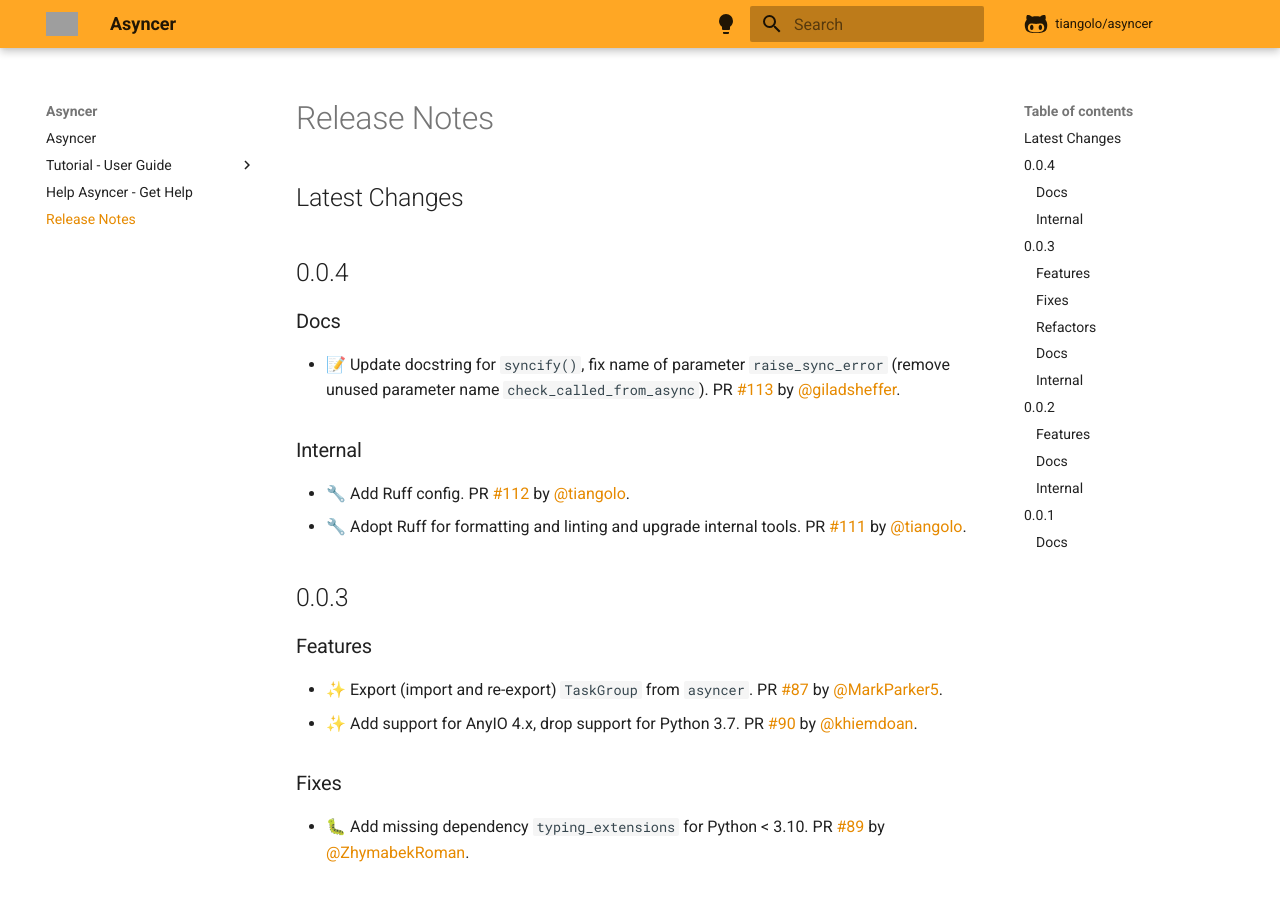
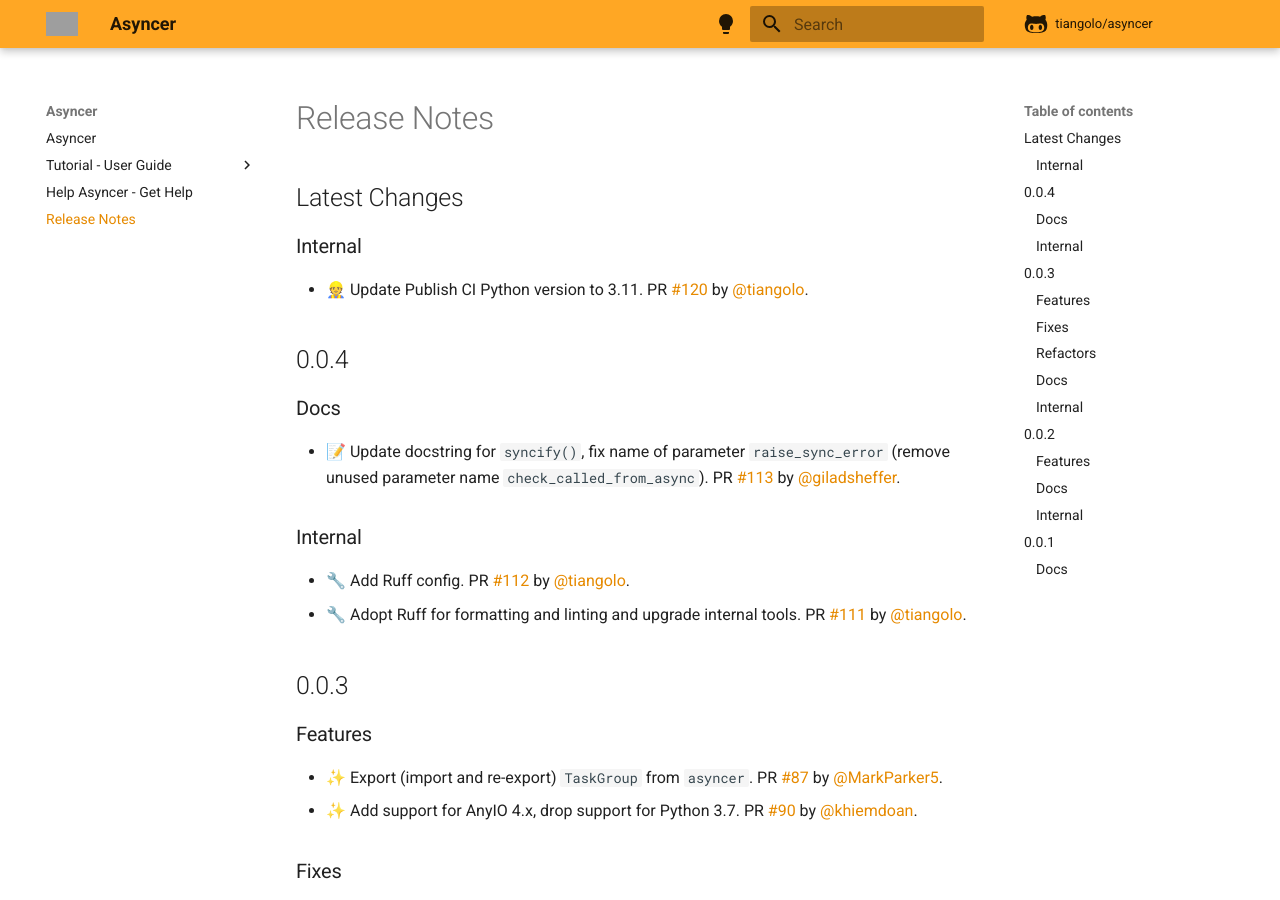
Before and after one commit to fastapi/asyncer, an MkDocs documentation site: the page built from docs/release-notes.md, in a window 1280 px wide and 900 px high. Built offline with MkDocs 1.6.1 and Material for MkDocs 9.7.7, drawn with Linux system fonts in a browser that asks for light colours; comment, search, counter and statistics services are not loaded; grey boxes are pictures that could not be loaded.

Commit message:
📝 Update release notes

```diff
--- a/docs/release-notes.md
+++ b/docs/release-notes.md
@@ -1,6 +1,10 @@
 # Release Notes
 
 ## Latest Changes
+
+### Internal
+
+* 👷 Update Publish CI Python version to 3.11. PR [#120](https://github.com/tiangolo/asyncer/pull/120) by [@tiangolo](https://github.com/tiangolo).
 
 ## 0.0.4
 
```
